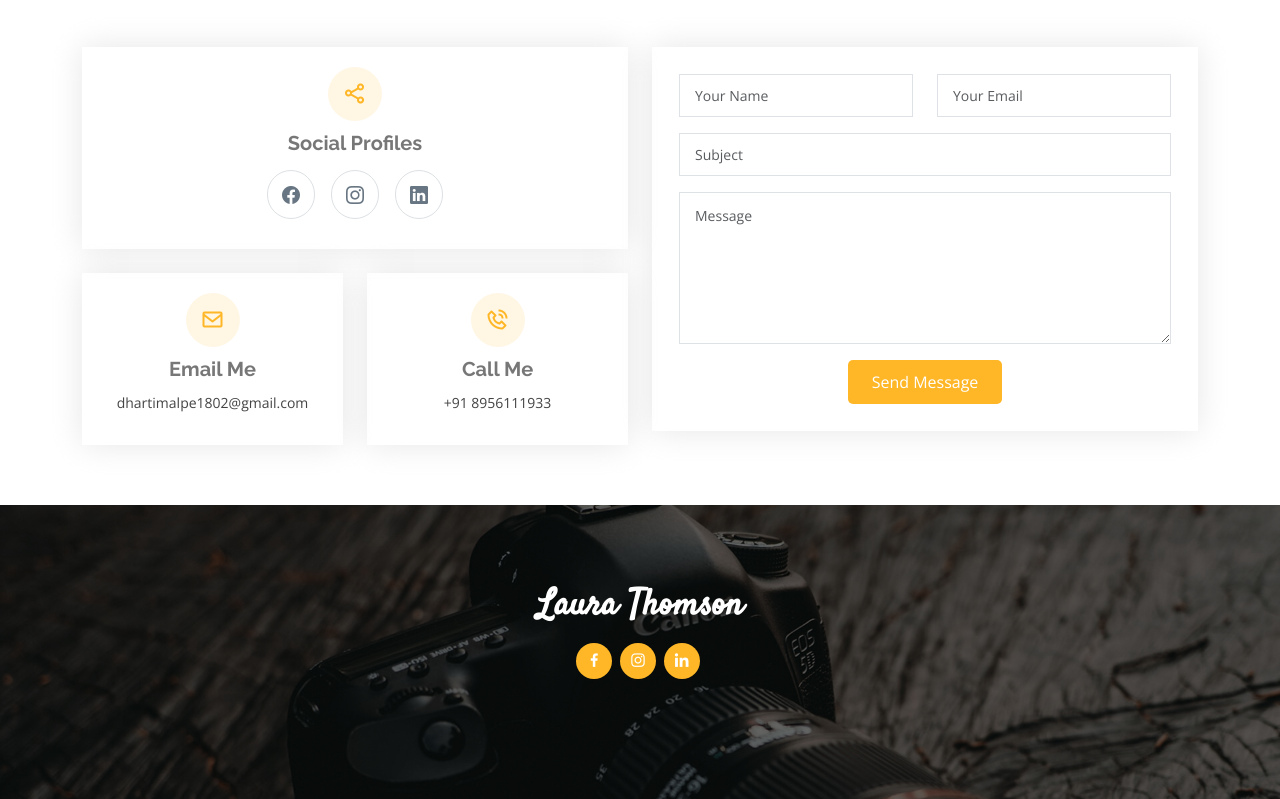
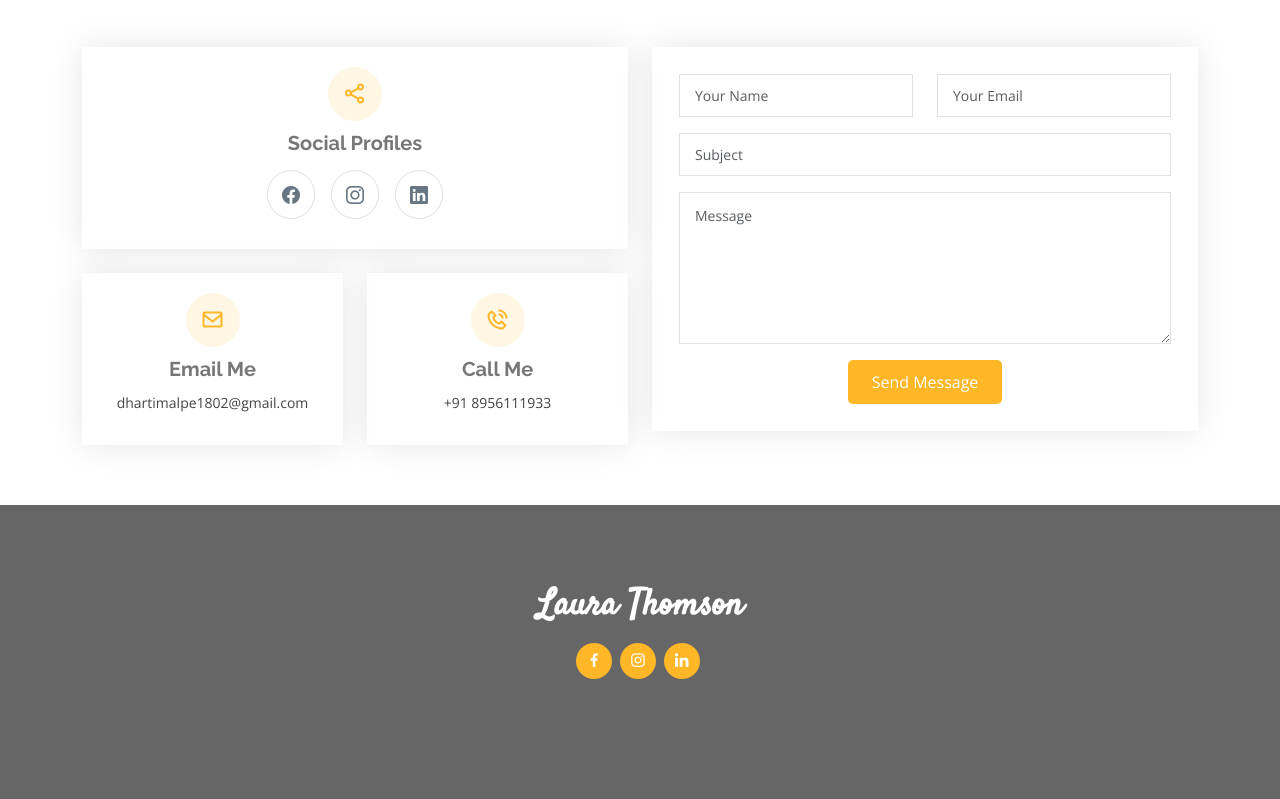
Before and after one commit to DhartiMalpe/PersonalPortfolio, a plain HTML site: page index.html in a window 1280 px wide. Shown: the part 5407-6206 px from the top of the page. Drawn offline with nearby package versions, Linux system fonts and the light colour scheme.

Commit message:
Update style.css

```diff
--- a/assets/css/style.css
+++ b/assets/css/style.css
@@ -1040,7 +1040,7 @@ section {
 # Footer
 --------------------------------------------------------------*/
 #footer {
-  background: url("../img/footer-bg.jpg") top center no-repeat;
+/*   background: url("../img/footer-bg.jpg") top center no-repeat; */
   background-size: cover;
   color: #fff;
   font-size: 14px;
```
